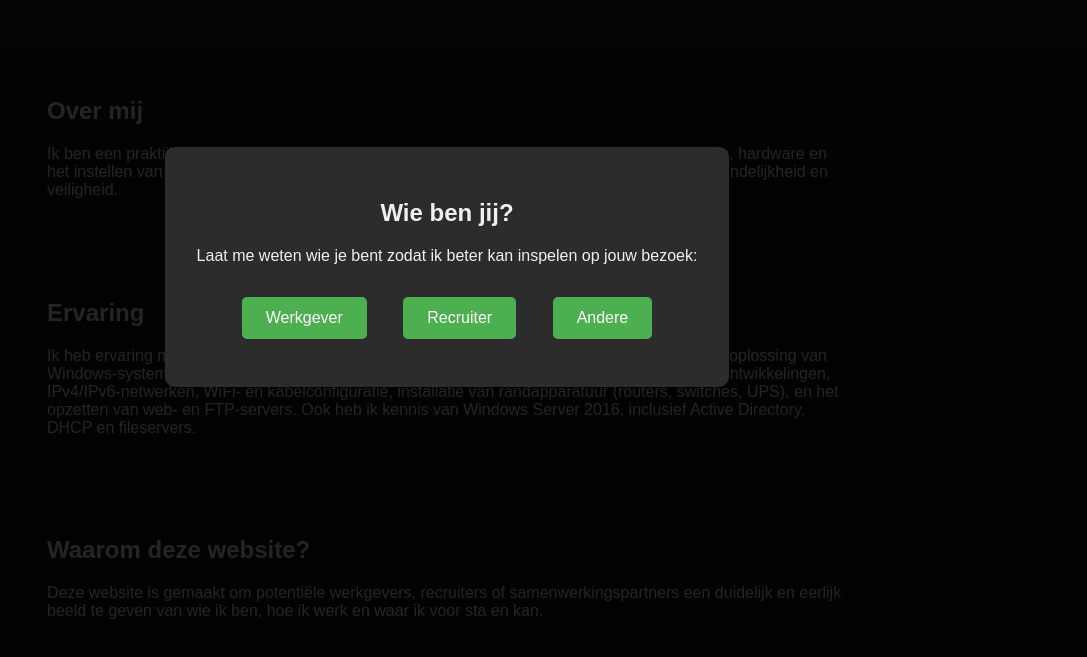
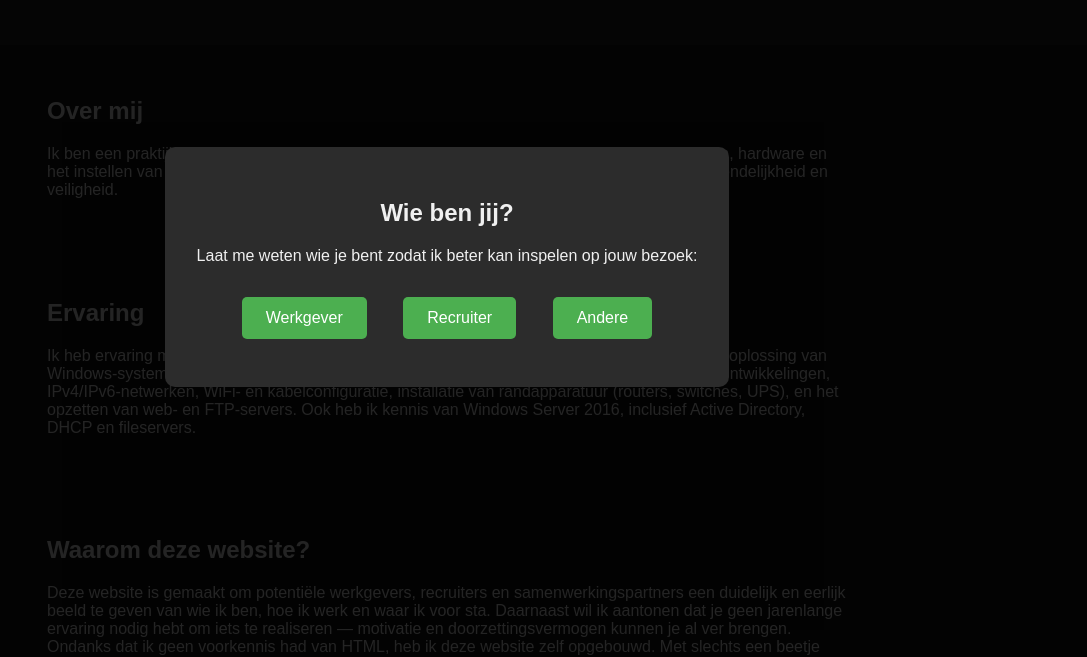
Before and after one commit to quinnoow/website-cv-openbaar, a website: page index.html in a window 1280 px wide. Shown: the part 133-790 px from the top of the page, without its empty margins (193-1280 px from the left). Drawn offline with Linux system fonts and the light colour scheme.

Commit message:
Update index.html

```diff
--- a/index.html
+++ b/index.html
@@ -138,7 +138,8 @@
 
   <section>
     <h2>Waarom deze website?</h2>
-    <p>Deze website is gemaakt om potentiële werkgevers, recruiters of samenwerkingspartners een duidelijk en eerlijk beeld te geven van wie ik ben, hoe ik werk en waar ik voor sta en kan.</p>
+    <p>Deze website is gemaakt om potentiële werkgevers, recruiters en samenwerkingspartners een duidelijk en eerlijk beeld te geven van wie ik ben, hoe ik werk en waar ik voor sta.
+      Daarnaast wil ik aantonen dat je geen jarenlange ervaring nodig hebt om iets te realiseren — motivatie en doorzettingsvermogen kunnen je al ver brengen. Ondanks dat ik geen voorkennis had van HTML, heb ik deze website zelf opgebouwd. Met slechts een beetje basiskennis en veel wilskracht kun je meer bereiken dan je denkt.</p>
   </section>
 
   <section>
```
